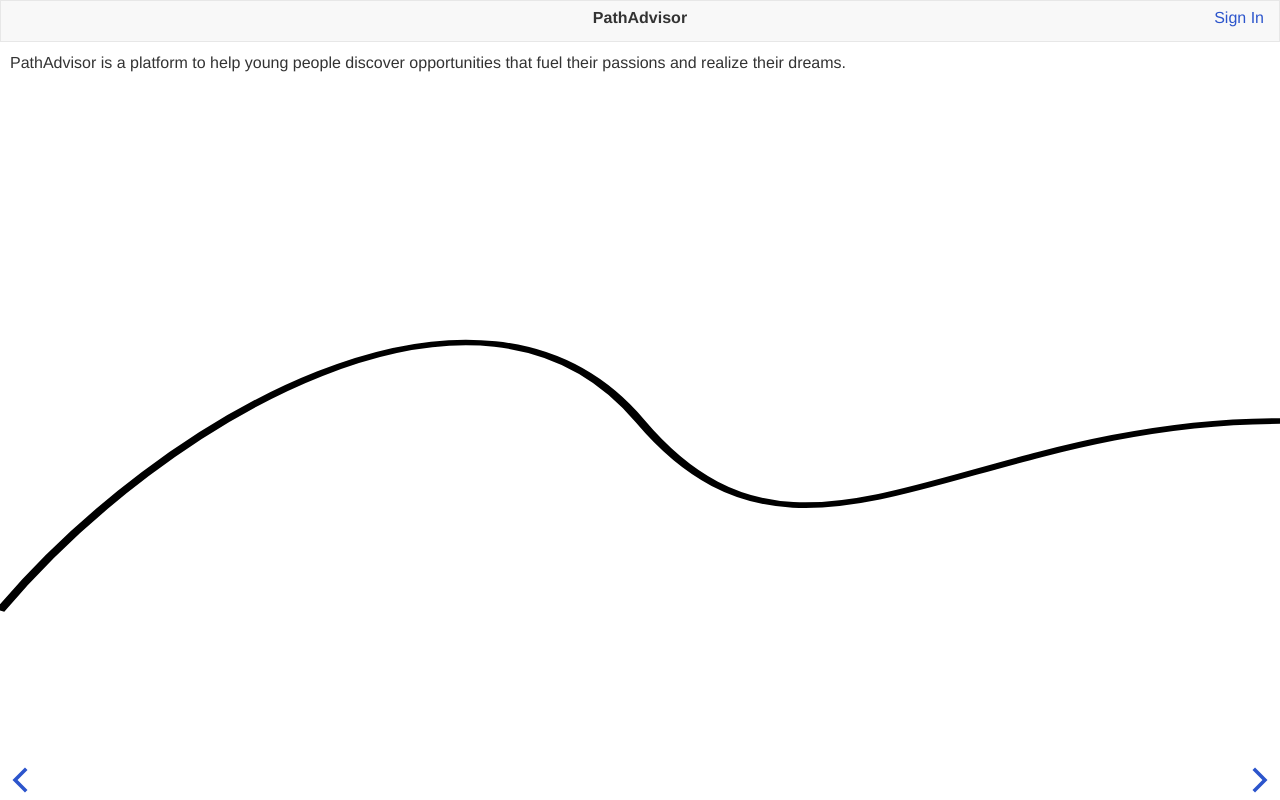
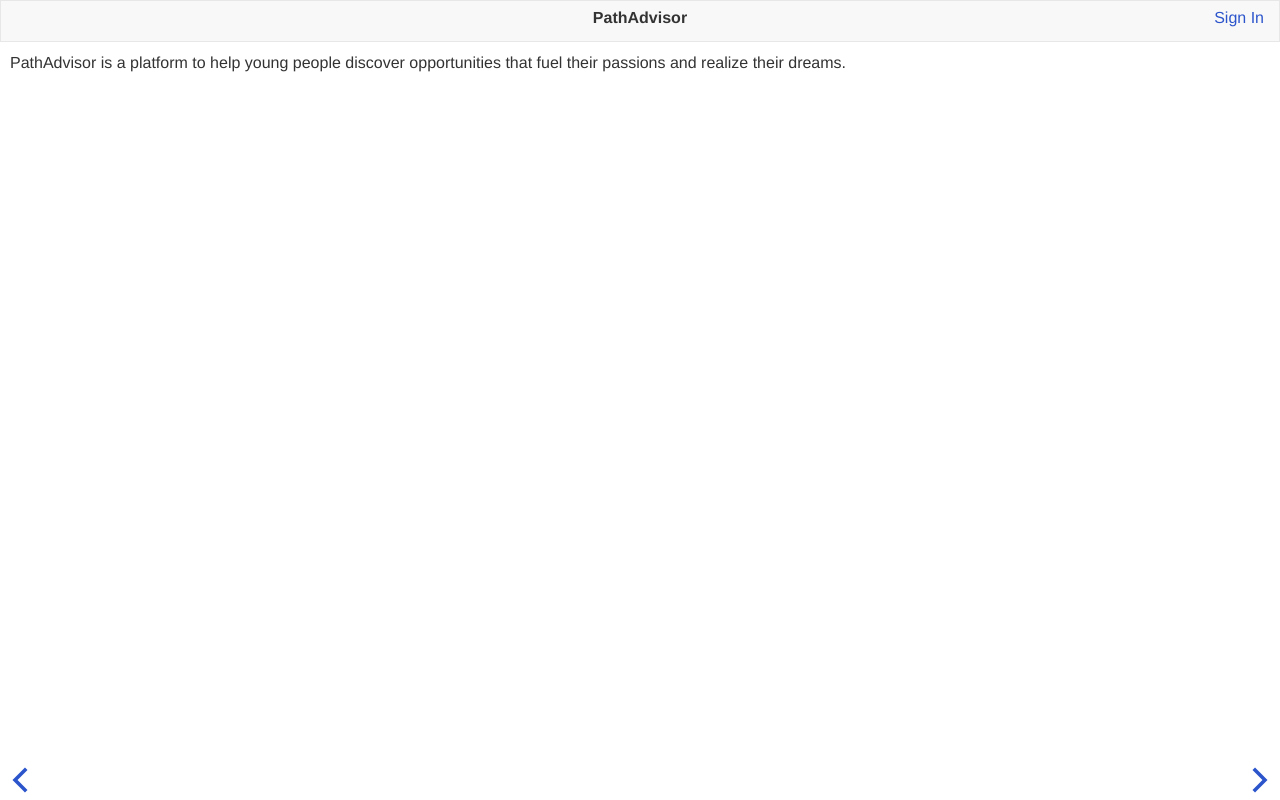
Before and after one commit to michaelcrubenstein/consentrecords, a Django app: page / in a window 1280 px wide. Run offline with Django 3.2, Linux system fonts and the light colour scheme; parts of the project's set-up code (start-up, migrations or seed data) failed here and were passed over; some libraries are stand-ins or nearby versions.

Commit message:
Remove css stroke color

```diff
--- a/consentrecords/static/consentrecords/css/welcomePanel.css
+++ b/consentrecords/static/consentrecords/css/welcomePanel.css
@@ -40,7 +40,6 @@ panel.welcome svg {
 panel.welcome svg path {
 	fill: transparent;
 	stroke-width: 3px;
-	stroke: #000;
 }
 
 panel.welcome p {
```
